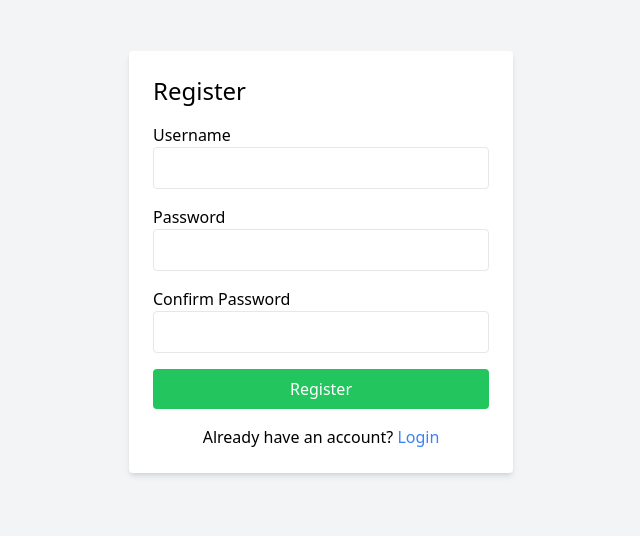
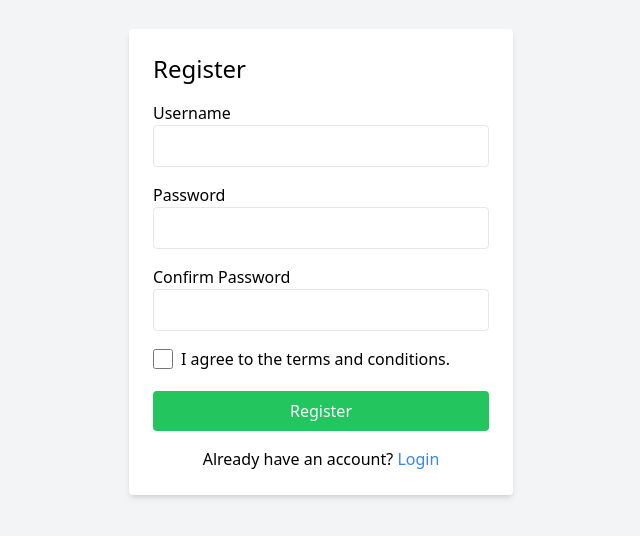
Before and after one commit to oddvelvetgoldfish/project-5, a React (Vite) app in the folder frontend/: page /register in a window 1280 px wide. Shown: the part 138-674 px from the top of the page, without its empty margins (319-959 px from the left). Built offline with nearby package versions, Linux system fonts and the light colour scheme.

Commit message:
Added "agree to terms" label to registration

```diff
--- a/frontend/src/api.ts
+++ b/frontend/src/api.ts
@@ -121,12 +121,13 @@ export const submitQuestion = async (
 export const registerUser = async (
   username: string,
   password: string,
-  confirmPassword: string
+  confirmPassword: string,
+  agreeToTerms: boolean
 ): Promise<void> => {
   const response = await fetch(`${API_BASE_URL}/auth/register`, {
     method: 'POST',
     headers: { 'Content-Type': 'application/json' },
-    body: JSON.stringify({ username, password, confirmPassword }),
+    body: JSON.stringify({ username, password, confirmPassword, agreeToTerms }),
   });
 
   if (!response.ok) {
--- a/frontend/src/pages/register.tsx
+++ b/frontend/src/pages/register.tsx
@@ -6,6 +6,7 @@ interface Errors {
   username?: string;
   password?: string;
   confirmPassword?: string;
+  agreeToTerms?: string;
   general?: string;
 }
 
@@ -13,6 +14,7 @@ export const Register = () => {
   const [username, setUsername] = useState('');
   const [password, setPassword] = useState('');
   const [confirmPassword, setConfirmPassword] = useState('');
+  const [agreeToTerms, setAgreeToTerms] = useState(false);
   const [errors, setErrors] = useState<Errors>({});
   const navigate = useNavigate();
 
@@ -24,6 +26,7 @@ export const Register = () => {
       newErrors.password = 'Password must be at least 6 characters.';
     if (password !== confirmPassword)
       newErrors.confirmPassword = 'Passwords do not match.';
+    if (!agreeToTerms) newErrors.agreeToTerms = 'You must agree to the terms.';
     return newErrors;
   };
 
@@ -34,7 +37,7 @@ export const Register = () => {
     if (Object.keys(validationErrors).length > 0) return;
 
     try {
-      await registerUser(username, password, confirmPassword);
+      await registerUser(username, password, confirmPassword, agreeToTerms);
       navigate('/');
     } catch (err: any) {
       setErrors({ general: err.message || 'Registration failed.' });
@@ -104,6 +107,26 @@ export const Register = () => {
             <p className='text-red-500 text-sm'>{errors.confirmPassword}</p>
           )}
         </div>
+        <div className='mb-4'>
+          <label className='inline-flex items-center'>
+            <input
+              type='checkbox'
+              className={`form-checkbox h-5 w-5 ${
+                errors.agreeToTerms ? 'text-red-500' : ''
+              }`}
+              checked={agreeToTerms}
+              onChange={(e) => {
+                setAgreeToTerms(e.target.checked);
+                if (errors.agreeToTerms)
+                  setErrors({ ...errors, agreeToTerms: undefined });
+              }}
+            />
+            <span className='ml-2'>I agree to the terms and conditions.</span>
+          </label>
+          {errors.agreeToTerms && (
+            <p className='text-red-500 text-sm'>{errors.agreeToTerms}</p>
+          )}
+        </div>
         <button
           className='w-full bg-green-500 text-white p-2 rounded hover:bg-green-600'
           type='submit'
```
Also changed, not shown: 2 other files (tests, documents, lock files or other folders).
